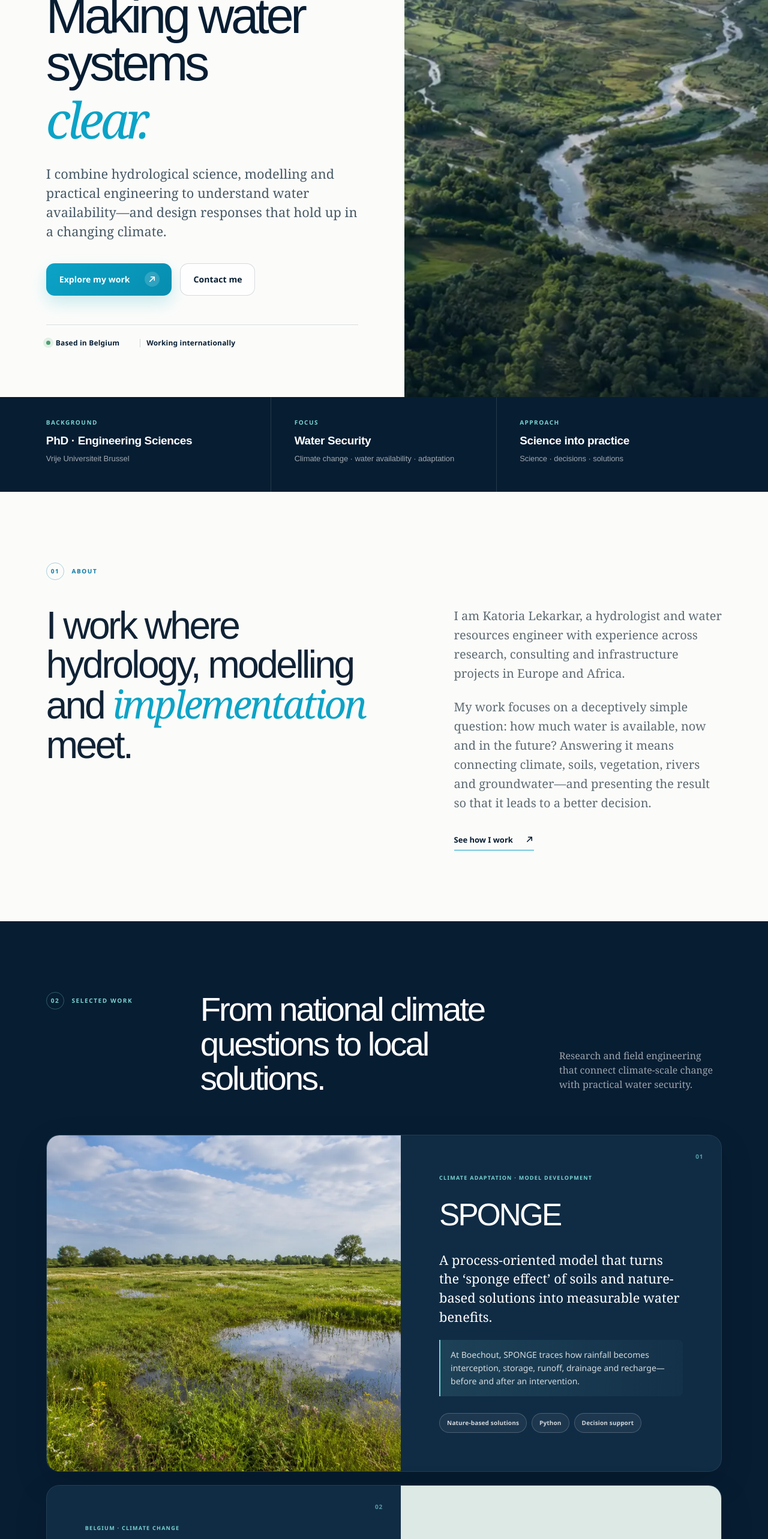
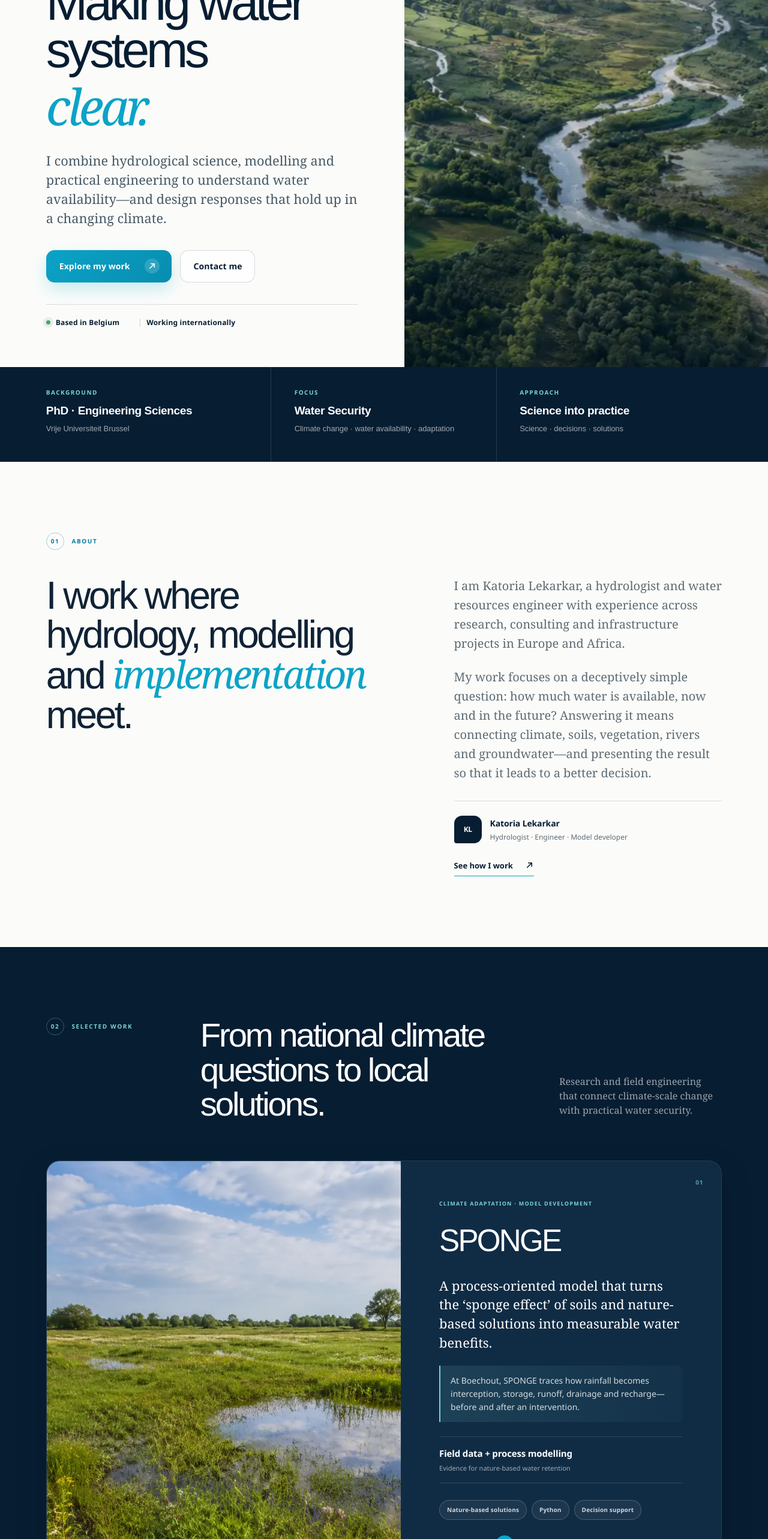
Before and after one commit to klekarkar/klekarkar-portfolio, a Next.js app: page / in a window 1280 px wide. Shown: the part 234-2800 px from the top of the page at 60% size. Built offline with nearby package versions, Linux system fonts and the light colour scheme.

Commit message:
Refine homepage and add climate project theme

```diff
--- a/app/cv/page.tsx
+++ b/app/cv/page.tsx
@@ -4,6 +4,7 @@ import { InnerHero, SiteFooter, SiteHeader } from "../site-chrome";
 export const metadata: Metadata = {
   title: "CV | Katoria Lekarkar",
   description: "Experience, education and technical expertise of hydrologist and water resources engineer Katoria Lekarkar.",
+  alternates: { canonical: "/cv" },
   openGraph: { title: "CV | Katoria Lekarkar", description: "Hydrology, water resources and climate adaptation experience.", images: [] },
   twitter: { title: "CV | Katoria Lekarkar", description: "Hydrology, water resources and climate adaptation experience.", images: [] },
 };
--- a/app/globals.css
+++ b/app/globals.css
@@ -246,6 +246,7 @@ footer { align-items:center;background:var(--navy);color:white;display:grid;font
 
 .theme-index-card[data-theme="management"],.project-theme[data-theme="management"]{--theme-accent:#0a79a5;--theme-accent-soft:rgba(10,121,165,.13);--theme-accent-muted:rgba(10,121,165,.30)}
 .theme-index-card[data-theme="feasibility"],.project-theme[data-theme="feasibility"]{--theme-accent:#168f8a;--theme-accent-soft:rgba(22,143,138,.13);--theme-accent-muted:rgba(22,143,138,.30)}
+.theme-index-card[data-theme="climate"],.project-theme[data-theme="climate"]{--theme-accent:#536fa4;--theme-accent-soft:rgba(83,111,164,.13);--theme-accent-muted:rgba(83,111,164,.30)}
 .theme-index-card[data-theme="planning"],.project-theme[data-theme="planning"]{--theme-accent:#4a8b62;--theme-accent-soft:rgba(74,139,98,.13);--theme-accent-muted:rgba(74,139,98,.30)}
 .theme-index-card[data-theme="infrastructure"],.project-theme[data-theme="infrastructure"]{--theme-accent:#a96f39;--theme-accent-soft:rgba(169,111,57,.13);--theme-accent-muted:rgba(169,111,57,.30)}
 .theme-index-card{border-radius:18px;border-top:3px solid var(--theme-accent);box-shadow:0 12px 32px rgba(7,29,50,.045)}
@@ -302,3 +303,54 @@ footer { align-items:center;background:var(--navy);color:white;display:grid;font
   .research-list article,.talks-grid article,.talks-grid article:nth-child(even){border-radius:18px;padding:26px}
   .talks-grid{gap:22px}
 }
+
+/* Focused homepage: shorter opening, clearer proof and fewer featured cases */
+.hero{min-height:650px}
+.hero-copy{padding-bottom:66px;padding-top:72px}
+.hero-visual{min-height:650px}
+.hero-meta{margin-top:36px}
+
+.profile-signature{align-items:center;border-top:1px solid var(--line);display:flex;gap:14px;margin-top:30px;padding-top:24px}
+.profile-initials{align-items:center;background:var(--navy);border-radius:13px 13px 13px 4px;color:white;display:inline-flex;font-size:12px;font-weight:850;height:46px;justify-content:center;letter-spacing:-.04em;width:46px}
+.profile-signature>span:last-child{display:flex;flex-direction:column;gap:5px}
+.profile-signature strong{color:var(--navy);font-size:14px;letter-spacing:-.01em}
+.profile-signature small{color:var(--muted);font-size:12px;line-height:1.35}
+.profile-signature+.text-link{margin-top:28px}
+
+.project-list{grid-template-columns:repeat(2,minmax(0,1fr))}
+.project-card.project-featured{grid-column:1/-1;grid-template-columns:1.05fr .95fr;min-height:500px}
+.project-card.project-compact{display:flex;flex-direction:column;min-height:0}
+.project-card.project-compact .project-art{min-height:275px;order:1}
+.project-card.project-compact .project-content{justify-content:flex-start;min-height:500px;order:2;padding:44px 40px 38px}
+.project-card.project-compact .project-content h3{font-size:clamp(34px,3.2vw,48px)}
+.project-card.project-compact .project-lead{font-size:19px}
+.project-card.project-compact .project-number{right:24px;top:22px}
+.project-proof{border-bottom:1px solid rgba(255,255,255,.12);border-top:1px solid rgba(255,255,255,.12);display:flex;flex-direction:column;gap:5px;margin-top:24px;padding:16px 0}
+.project-proof strong{color:white;font-size:15px;letter-spacing:-.01em}
+.project-proof span{color:rgba(255,255,255,.6);font-size:11px;line-height:1.45}
+.project-link{align-items:center;color:white;display:inline-flex;font-size:13px;font-weight:800;gap:14px;margin-top:26px;width:max-content}
+.project-link-icon{align-items:center;background:var(--water);border-radius:50%;display:inline-flex;height:30px;justify-content:center;transition:background .2s ease,transform .2s ease;width:30px}
+.project-link:hover .project-link-icon{background:var(--aqua);color:var(--navy);transform:translate(2px,-2px)}
+.project-link:focus-visible{outline:2px solid var(--aqua);outline-offset:6px}
+.work-footer{align-items:center;border-top:1px solid rgba(255,255,255,.15);display:flex;gap:36px;justify-content:space-between;margin-top:48px;padding-top:34px}
+.work-footer p{color:rgba(255,255,255,.62);font-family:Georgia,"Times New Roman",serif;font-size:16px;line-height:1.5;margin:0;max-width:610px}
+.work-button{background:white;color:var(--navy);flex:0 0 auto}
+.work-button .arrow-icon{background:rgba(7,29,50,.07);border-radius:50%;height:25px;padding:5px;width:25px}
+.research-list article[id],.project-theme article[id]{scroll-margin-top:110px}
+
+@media (max-width:980px){
+  .hero{min-height:auto}.hero-copy{padding-bottom:64px;padding-top:64px}.hero-visual{min-height:560px}
+  .project-list{grid-template-columns:1fr}
+  .project-card.project-featured{grid-column:auto;grid-template-columns:1fr}
+  .project-card.project-featured .project-art{min-height:400px;order:1}
+  .project-card.project-featured .project-content{order:2}
+  .project-card.project-compact .project-content{min-height:0}
+}
+
+@media (max-width:680px){
+  .hero-copy{padding-bottom:54px;padding-top:54px}.hero-visual{min-height:460px}
+  .project-card.project-featured .project-art,.project-card.project-compact .project-art{min-height:240px}
+  .project-card.project-featured .project-content,.project-card.project-compact .project-content{min-height:0;padding:34px 26px}
+  .project-card.project-compact .project-content h3{font-size:34px}
+  .work-footer{align-items:stretch;flex-direction:column}.work-footer .button{width:100%}
+}
--- a/app/layout.tsx
+++ b/app/layout.tsx
@@ -2,15 +2,20 @@ import type { Metadata } from "next";
 import "./globals.css";
 
 export const metadata: Metadata = {
-  metadataBase: new URL("https://lekarkar-portfolio.karkay.chatgpt.site"),
+  metadataBase: new URL("https://klekarkar.com"),
   title: "Katoria Lekarkar | Hydrologist & Water Resources Engineer",
   description:
-    "Hydrologist and water resources engineer working on water availability, drought, groundwater recharge and climate adaptation.",
+    "Katoria Lekarkar is a hydrologist and water resources engineer connecting climate science, modelling and practical water solutions in Europe and Africa.",
+  authors: [{ name: "Katoria Lekarkar", url: "https://klekarkar.com" }],
+  alternates: { canonical: "/" },
+  robots: { index: true, follow: true },
   openGraph: {
     title: "Katoria Lekarkar | Hydrologist & Water Resources Engineer",
     description:
       "Making complex water systems clear—from hydrological evidence to practical climate solutions.",
     type: "website",
+    url: "https://klekarkar.com",
+    siteName: "Katoria Lekarkar",
     images: [{ url: "/og.png", width: 1200, height: 630, alt: "Katoria Lekarkar — Making water systems clear" }],
   },
   twitter: {
--- a/app/page.tsx
+++ b/app/page.tsx
@@ -11,6 +11,10 @@ type SelectedWork = {
   visual?: "sponge" | "recharge";
   image?: string;
   credit?: string;
+  proof: string;
+  proofLabel: string;
+  href: string;
+  action: string;
 };
 
 const projects: SelectedWork[] = [
@@ -24,6 +28,10 @@ const projects: SelectedWork[] = [
       "At Boechout, SPONGE traces how rainfall becomes interception, storage, runoff, drainage and recharge—before and after an intervention.",
     tags: ["Nature-based solutions", "Python", "Decision support"],
     visual: "sponge",
+    proof: "Field data + process modelling",
+    proofLabel: "Evidence for nature-based water retention",
+    href: "/projects#water-retention-boechout",
+    action: "View project",
   },
   {
     number: "02",
@@ -35,6 +43,10 @@ const projects: SelectedWork[] = [
       "Across ten climate models and four emissions pathways, recharge shifts decisively toward winter as summer and autumn losses deepen.",
     tags: ["mHM", "ISIMIP", "Climate scenarios"],
     visual: "recharge",
+    proof: "10 climate models · 4 scenarios",
+    proofLabel: "A national ensemble assessment for Belgium",
+    href: "/projects#groundwater-recharge-projections",
+    action: "View project",
   },
   {
     number: "03",
@@ -47,28 +59,10 @@ const projects: SelectedWork[] = [
     tags: ["Masterplanning", "Water security", "Rural Focus"],
     image: "/projects/ol-pejeta-masterplan.webp",
     credit: "Photo: Thomas Lindvig",
-  },
-  {
-    number: "04",
-    eyebrow: "Kenya · Rainwater harvesting",
-    title: "Meibae rock catchment",
-    subtitle:
-      "A rock-catchment reservoir and solar-pumped supply designed for a remote rangers’ camp.",
-    detail:
-      "Feasibility, engineering design and construction supervision delivered 150,000 litres of storage and a more reliable permanent supply.",
-    tags: ["Rainwater harvesting", "Engineering design", "Rural Focus"],
-    image: "/projects/meibae-rock-catchment.webp",
-  },
-  {
-    number: "05",
-    eyebrow: "Kenya · Spring protection",
-    title: "Loiragai Spring",
-    subtitle:
-      "Rehabilitation design for a gravity-fed spring system serving people, livestock and wildlife.",
-    detail:
-      "The assessment restored the system around environmental-flow requirements, stronger crossings and more reliable consumer points.",
-    tags: ["Water supply", "Rehabilitation", "Rural Focus"],
-    image: "/projects/loiragai-spring.webp",
+    proof: "20-year masterplan",
+    proofLabel: "Phased investment for water security",
+    href: "/projects#ol-pejeta-masterplan",
+    action: "View project",
   },
 ];
 
@@ -170,6 +164,10 @@ export default function Home() {
           <div className="about-copy">
             <p>I am Katoria Lekarkar, a hydrologist and water resources engineer with experience across research, consulting and infrastructure projects in Europe and Africa.</p>
             <p>My work focuses on a deceptively simple question: how much water is available, now and in the future? Answering it means connecting climate, soils, vegetation, rivers and groundwater—and presenting the result so that it leads to a better decision.</p>
+            <div className="profile-signature" aria-label="Katoria Lekarkar, hydrologist and water resources engineer">
+              <span className="profile-initials" aria-hidden="true">KL</span>
+              <span><strong>Katoria Lekarkar</strong><small>Hydrologist · Engineer · Model developer</small></span>
+            </div>
             <a className="text-link" href="#expertise">See how I work <ArrowIcon /></a>
           </div>
         </div>
@@ -182,8 +180,8 @@ export default function Home() {
           <p>Research and field engineering that connect climate-scale change with practical water security.</p>
         </div>
         <div className="project-list">
-          {projects.map((project) => (
-            <article className="project-card" key={project.title}>
+          {projects.map((project, index) => (
+            <article className={`project-card ${index === 0 ? "project-featured" : "project-compact"}`} key={project.title}>
               <ProjectVisual type={project.visual} image={project.image} credit={project.credit} />
               <div className="project-content">
                 <div className="project-number">{project.number}</div>
@@ -191,11 +189,14 @@ export default function Home() {
                 <h3>{project.title}</h3>
                 <p className="project-lead">{project.subtitle}</p>
                 <p className="project-detail">{project.detail}</p>
+                <div className="project-proof"><strong>{project.proof}</strong><span>{project.proofLabel}</span></div>
                 <div className="tags">{project.tags.map((tag) => <span key={tag}>{tag}</span>)}</div>
+                <a className="project-link" href={project.href}>{project.action} <span className="project-link-icon"><ArrowIcon /></span></a>
               </div>
             </article>
           ))}
         </div>
+        <div className="work-footer"><p>Explore climate impacts and mitigation, project management, feasibility, investment planning and infrastructure delivery.</p><a className="button work-button" href="/projects">View all projects <ArrowIcon /></a></div>
       </section>
 
       <section className="expertise section-shell" id="expertise">
@@ -220,9 +221,9 @@ export default function Home() {
       <section className="contact" id="contact">
         <div className="contact-watermark" aria-hidden="true">WATER</div>
         <div className="contact-inner">
-          <p className="kicker light-kicker"><span /> AVAILABLE FOR THE NEXT CHALLENGE</p>
+          <p className="kicker light-kicker"><span /> OPEN TO THE RIGHT COLLABORATION</p>
           <h2>Let’s make the water<br />picture <em>clearer.</em></h2>
-          <p>If you are working on water availability, drought resilience, climate adaptation or nature-based solutions, I would be glad to hear from you.</p>
+          <p>I am open to water-resources and ecohydrology roles, research–industry collaborations, and selected consulting projects focused on water availability, climate adaptation and nature-based solutions.</p>
           <a className="button contact-button" href="mailto:katoria.lesaalon.lekarkar@vub.be">Start a conversation <ArrowIcon /></a>
           <div className="social-links"><a href="https://www.linkedin.com/in/katoria-lekarkar-504839101/">LinkedIn</a><a href="https://scholar.google.com/citations?user=_rBmLxQAAAAJ&hl=en">Google Scholar</a><a href="https://github.com/klekarkar">GitHub</a><a href="https://orcid.org/0000-0003-4527-5422">ORCID</a></div>
         </div>
--- a/app/projects/page.tsx
+++ b/app/projects/page.tsx
@@ -4,6 +4,7 @@ import { ArrowIcon, InnerHero, SiteFooter, SiteHeader } from "../site-chrome";
 export const metadata: Metadata = {
   title: "Projects | Katoria Lekarkar",
   description: "Selected water resources, climate resilience and hydrology projects in Europe and Africa.",
+  alternates: { canonical: "/projects" },
   openGraph: { title: "Projects | Katoria Lekarkar", description: "Water resources work from catchment planning to climate adaptation.", images: [] },
   twitter: { title: "Projects | Katoria Lekarkar", description: "Water resources work from catchment planning to climate adaptation.", images: [] },
 };
@@ -11,10 +12,11 @@ export const metadata: Metadata = {
 // To add a project, copy one object, keep the same field names and edit its content.
 const projects = [
   {
+    id: "water-retention-boechout",
     year: "2023–2026",
     place: "Boechout, Belgium",
-    title: "Water retention potential of a nature conservation area",
-    theme: "feasibility",
+    title: "SPONGE: water retention and nature-based solutions",
+    theme: "climate",
     image: "/work/sponge-nature-based-solutions.webp",
     copy: "Combining soil-moisture observations, groundwater data and a mechanistic model to evaluate how restored landscapes retain water.",
     narrative: [
@@ -26,6 +28,28 @@ const projects = [
     tone: "aqua",
   },
   {
+    id: "groundwater-recharge-projections",
+    year: "2024–2026",
+    place: "Belgium",
+    title: "Climate change impacts on groundwater recharge",
+    theme: "climate",
+    image: "/work/build-the-evidence-v3.webp",
+    copy: "A ten-model, four-scenario assessment of how climate change reshapes the seasonal timing and annual availability of groundwater recharge across Belgium.",
+    narrative: [
+      "This national study assesses how climate change may alter groundwater recharge across Belgium up to 2100. I drove the mHM hydrological model with projections from ten global climate models under four pathways, from SSP1–2.6 to SSP5–8.5, and evaluated both the ensemble response and the uncertainty between models.",
+      "The results show that wetter winters do not translate into equally large recharge gains. Winter precipitation increases by 11.8–28.5%, while winter recharge rises by only 4.0–8.6%. Summer and autumn recharge decline much more strongly—by 11.7–53.8% and 11.6–42.3%, respectively—as summer rainfall decreases, atmospheric water demand rises and soil-moisture deficits persist into autumn.",
+      "Recharge therefore becomes increasingly concentrated in winter and spring: their combined share rises from 68.5% historically to 82.0% under SSP5–8.5. The findings help clarify when groundwater systems may be most vulnerable and why adaptation must combine demand management with measures that retain and infiltrate water when it is available.",
+    ],
+    highlights: [
+      "Evaluated ten climate models across four SSP pathways to 2100.",
+      "Quantified seasonal change, spatial variability and ensemble uncertainty across Belgium.",
+      "Linked recharge changes to precipitation, atmospheric water demand and antecedent soil-moisture conditions.",
+    ],
+    tags: ["Climate projections", "Groundwater recharge", "mHM"],
+    tone: "blue",
+  },
+  {
+    id: "open-water-science",
     year: "2023–2026",
     place: "Brussels · International",
     title: "UNESCO Chair on Open Water Science and Education",
@@ -46,6 +70,7 @@ const projects = [
     tone: "blue",
   },
   {
+    id: "loiragai-spring",
     year: "2020",
     place: "Laikipia, Kenya",
     title: "Loiragai Spring Water Supply",
@@ -66,6 +91,7 @@ const projects = [
     tone: "green",
   },
   {
+    id: "conservancy-water-plans",
     year: "2019",
     place: "Laikipia & Samburu, Kenya",
     title: "Community conservancy water management plans",
@@ -80,6 +106,7 @@ const projects = [
     tone: "sand",
   },
   {
+    id: "ol-pejeta-masterplan",
     year: "2018–2019",
     place: "Laikipia, Kenya",
     title: "Ol Pejeta Conservancy water masterplan",
@@ -101,6 +128,7 @@ const projects = [
     credit: "Photo: Thomas Lindvig",
   },
   {
+    id: "climate-resilient-services",
     year: "2017–2019",
     place: "Northern Kenya",
     title: "Climate-resilient water services for conservancies",
@@ -115,6 +143,7 @@ const projects = [
     tone: "aqua",
   },
   {
+    id: "meibae-rock-catchment",
     year: "2018–2019",
     place: "Samburu, Kenya",
     title: "Meibae rock-catchment water supply",
@@ -135,6 +164,7 @@ const projects = [
     tone: "sand",
   },
   {
+    id: "fao-dryland-agriculture",
     year: "2017",
     place: "Turkana, Kenya",
     title: "FAO dryland agriculture and water harvesting",
@@ -151,6 +181,7 @@ const projects = [
     credit: "Photo: FAO",
   },
   {
+    id: "unicef-wash-manual",
     year: "2017–2018",
     place: "Kenya",
     title: "UNICEF WASH design manual",
@@ -164,6 +195,7 @@ const projects = [
     tone: "blue",
   },
   {
+    id: "ishaqbin-water-supply",
     year: "2017",
     place: "Tana River, Kenya",
     title: "Ishaqbin community water supply",
@@ -193,14 +225,20 @@ const themes = [
     description: "Assessments that combine field evidence, hydrology and option analysis to determine which interventions are viable and where they can work.",
   },
   {
+    id: "climate",
+    index: "03",
+    title: "Climate change impacts & mitigation",
+    description: "Studies that assess how climate change is reshaping water availability and test how modelling and nature-based solutions can strengthen adaptation.",
+  },
+  {
     id: "planning",
-    index: "03",
+    index: "04",
     title: "Water resource management & investment planning",
     description: "Work that connects water availability, demand, climate risk and system performance with long-term management and investment decisions.",
   },
   {
     id: "infrastructure",
-    index: "04",
+    index: "05",
     title: "Water infrastructure design & development",
     description: "Engineering projects covering surveys, rehabilitation, design, costing, tender support, construction supervision and practical water-supply development.",
   },
@@ -212,7 +250,7 @@ export default function ProjectsPage() {
       index="01"
       label="Project experience"
       title="Water projects from evidence to implementation."
-      intro="My work spans the full development pathway of water projects: managing multidisciplinary assignments, testing feasibility, shaping resource and investment plans, and designing infrastructure for implementation."
+      intro="My work connects climate-impact research with the full development pathway of water projects: assessing future water availability, testing feasibility, shaping resource and investment plans, and designing infrastructure and nature-based responses."
     />
     <section className="project-archive section-shell">
       <div className="project-themes">
@@ -230,7 +268,7 @@ export default function ProjectsPage() {
 
             <div className="archive-grid">
               {themeProjects.map((project) => {
-                return <article className={`archive-card ${project.tone}`} key={project.title}>
+                return <article className={`archive-card ${project.tone}`} id={project.id} key={project.title}>
                   <div className="archive-visual">
                     <img src={project.image} alt="" />
                     {project.credit && <span className="archive-image-credit">{project.credit}</span>}
--- a/app/talks/page.tsx
+++ b/app/talks/page.tsx
@@ -4,6 +4,7 @@ import { ArrowIcon, InnerHero, SiteFooter, SiteHeader } from "../site-chrome";
 export const metadata: Metadata = {
   title: "Talks | Katoria Lekarkar",
   description: "Selected talks on hydrology, nature-based solutions, drought, open science and low-cost monitoring.",
+  alternates: { canonical: "/talks" },
   openGraph: { title: "Talks | Katoria Lekarkar", description: "Hydrology shared in rooms where research meets practice.", images: [] },
   twitter: { title: "Talks | Katoria Lekarkar", description: "Hydrology shared in rooms where research meets practice.", images: [] },
 };
```
Also changed, not shown: app/research/page.tsx (+6 -5 lines), app/robots.ts (added, +8 -0 lines), app/sitemap.ts (added, +11 -0 lines).
